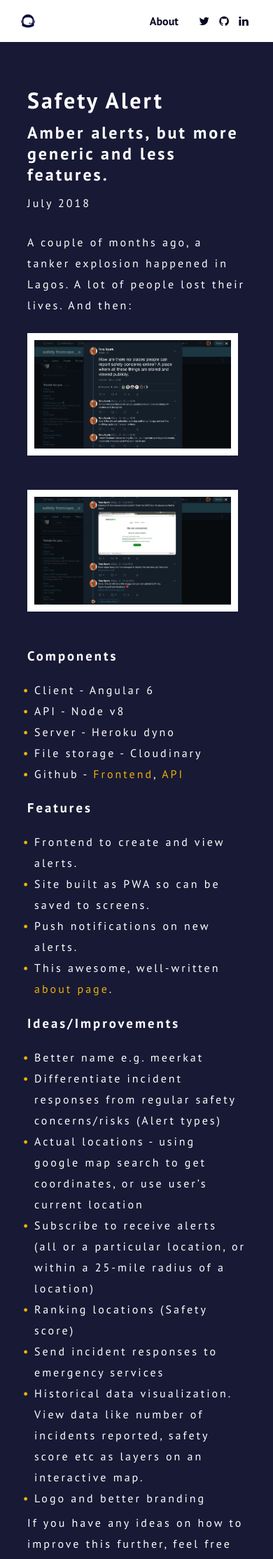
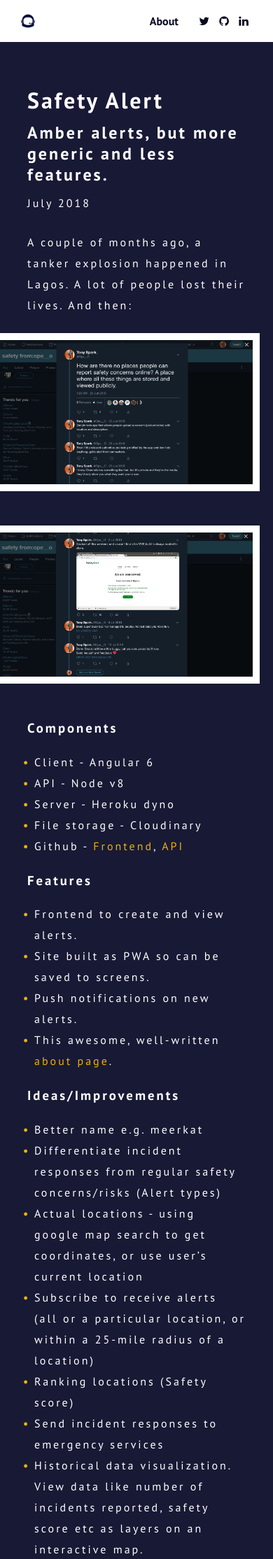
Before and after one commit to OpeOnikute/opeonikute.github.io, a Jekyll site: the page built from posts/safety-alert.md, in a window 390 px wide. Shown: the top 2228 px of the page at 70% size. Built offline with Jekyll 4.4.1, drawn with Linux system fonts in a browser that asks for light colours.

Commit message:
test full screen image on mobile

```diff
--- a/css/style.css
+++ b/css/style.css
@@ -383,4 +383,9 @@
   main.blog ul, main.blog ol {
     padding-inline-start: 10px;
   }
+
+  main.blog img {
+    width: 96vw;
+    margin-left: -16vw;
+  }
 }
```
